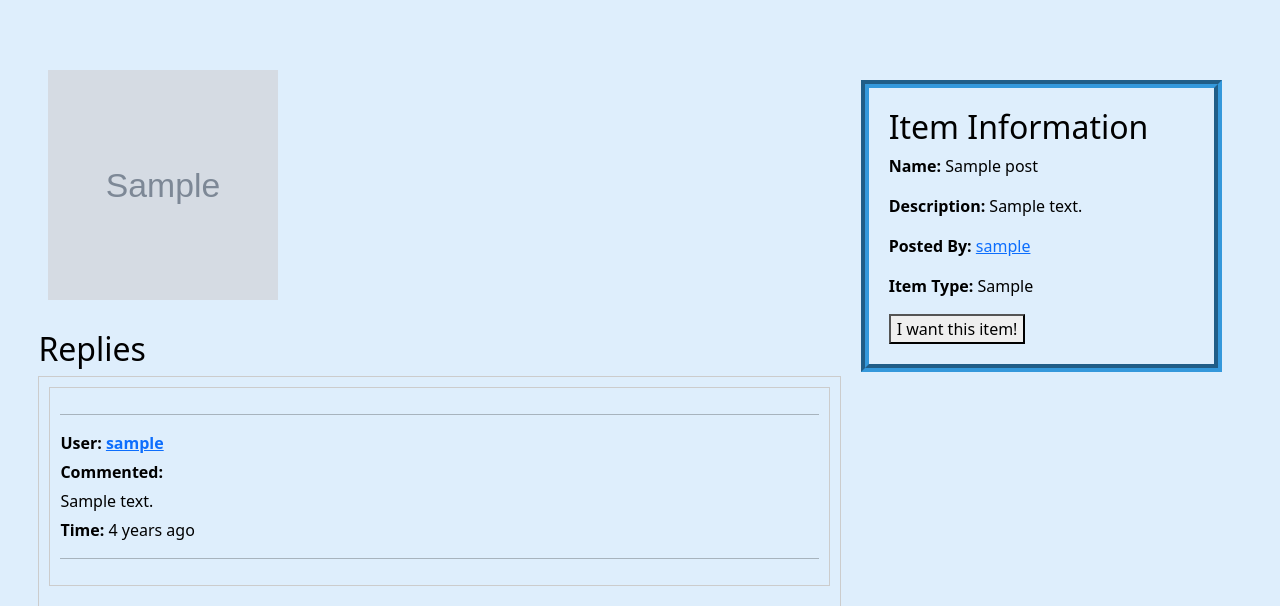
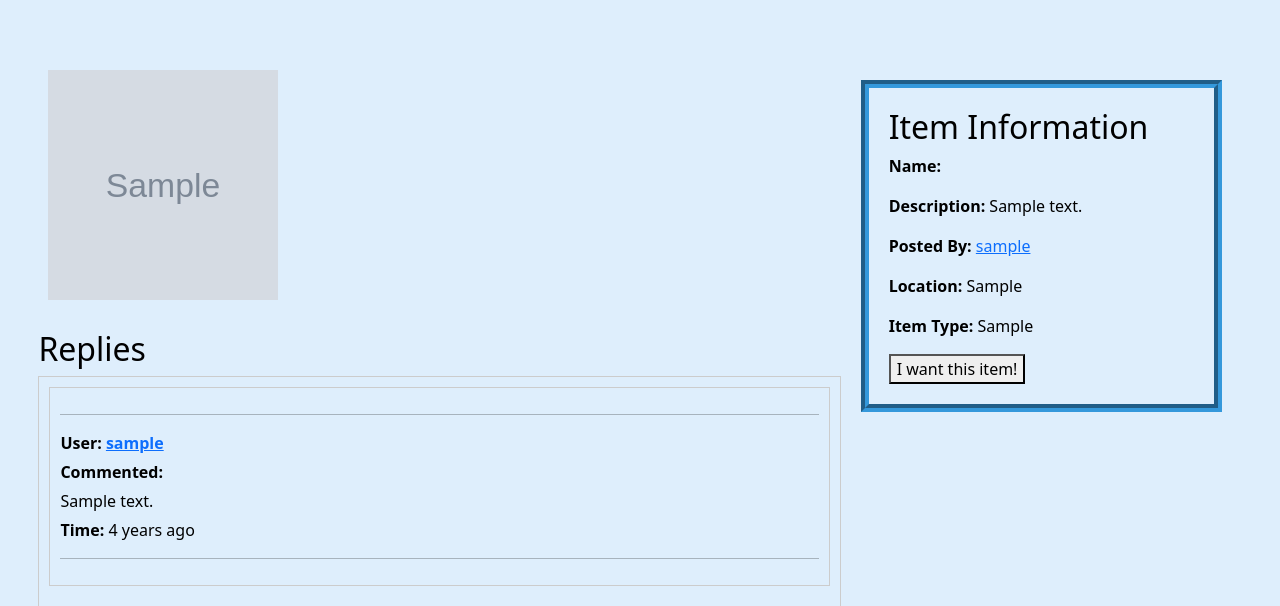
Before and after one commit to samuel-2004/AgileWebDevCITS3403, a Flask app: page /post/1 in a window 1280 px wide. Shown: the part 70-676 px from the top of the page. Run offline with Flask 3, Linux system fonts and the light colour scheme; tables that the repository leaves empty hold one stand-in row (values such as "Sample post"); grey boxes marked "Sample" are stand-in pictures; parts of the project's set-up code (start-up, migrations or seed data) failed here and were passed over; some libraries are stand-ins or nearby versions.

Commit message:
Added suburb to item profiles

```diff
--- a/app/templates/items.html
+++ b/app/templates/items.html
@@ -17,9 +17,10 @@
         <div class="item-information" id="item-info">
             <div class="description-border"></div>
                 <h2>Item Information</h2>
-                <p><strong>Name:</strong> {{ post.item_name }}</p>
+                <p><strong>Name:</strong> </p>
                 <p><strong>Description:</strong> {{ post.desc }}</p>
                 <p><strong>Posted By:</strong> <a href="/user?username={{ post.author.username }}" >{{ post.author.username }}</a></p>
+                <p><strong>Location:</strong> {{post.author.address.suburb}} </p>
                 <p><strong>Item Type:</strong> {{ post.post_type }}</p>
                 {% if post.author == current_user %}
                 <!--Delete button adapted from https://stackoverflow.com/a/10462878-->
```
